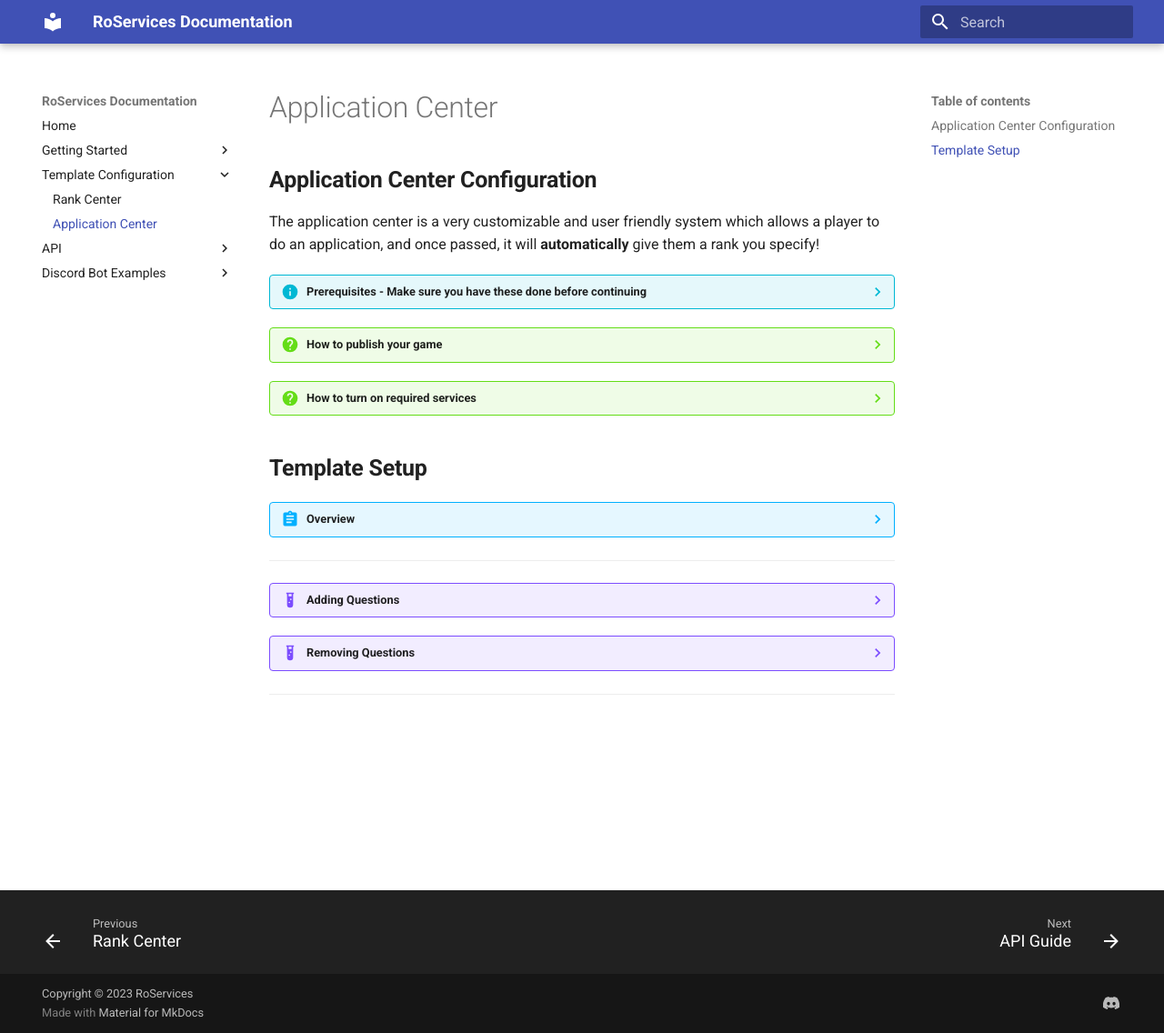
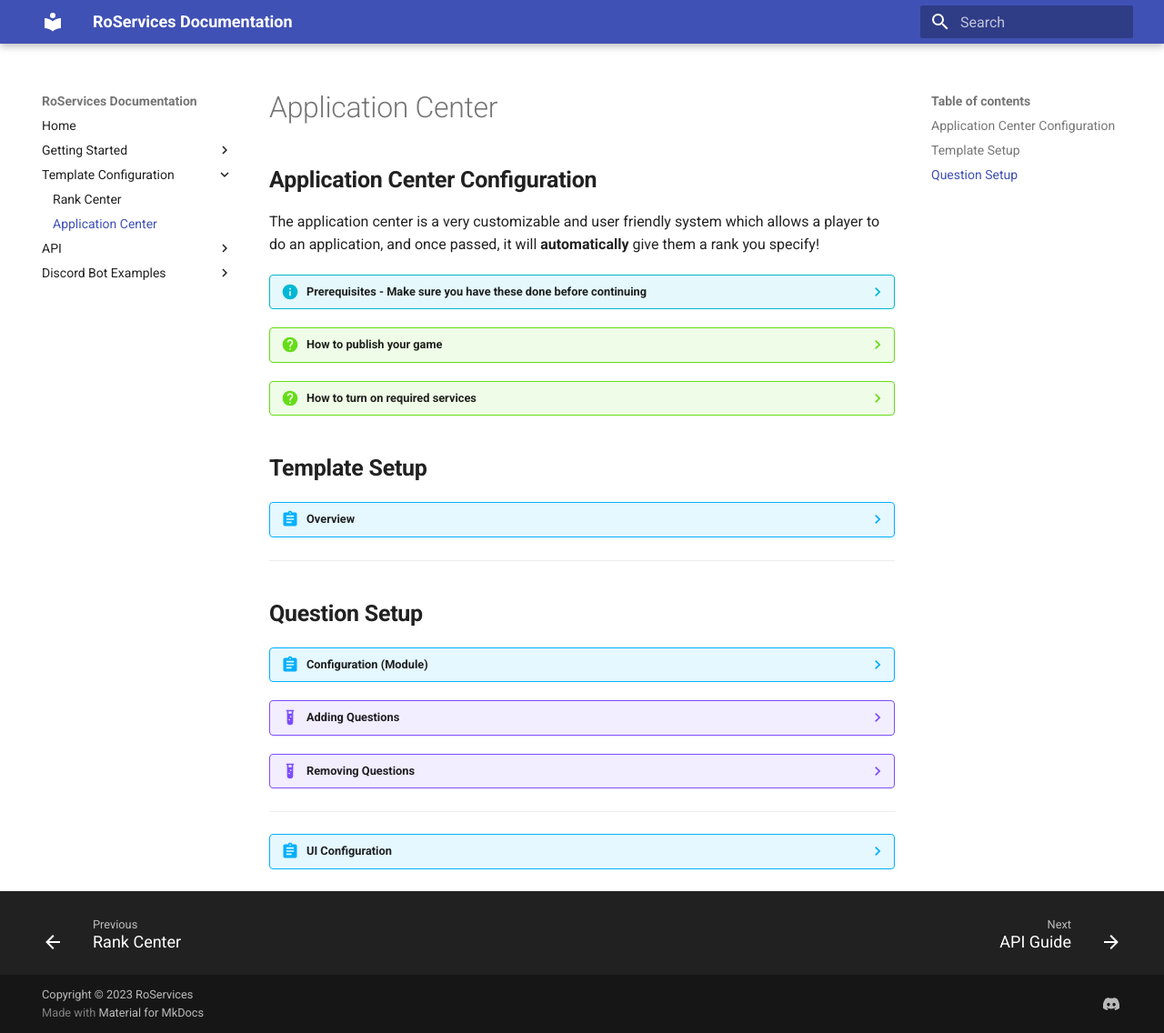
Before and after one commit to RoServicesRBX/rebrand-docs, an MkDocs documentation site: the page built from docs/Setup/ApplicationCenter.md, in a window 1280 px wide and 1136 px high. Shown: the whole window at 91% size. Built offline with MkDocs 1.6.1 and Material for MkDocs 9.7.7, drawn with Linux system fonts in a browser that asks for light colours; some of the changed lines change nothing that is shown.

Commit message:
Updated App center guide

````diff
--- a/docs/Setup/ApplicationCenter.md
+++ b/docs/Setup/ApplicationCenter.md
@@ -42,18 +42,17 @@
 
      *What it should look like when you open it:*
 
-    ![alt text](https://cdn.discordapp.com/attachments/600049019800256564/1065453109603729521/1mKlFIicwe.png "This is what it should look like when you open it")
+    ![alt text](https://cdn.discordapp.com/attachments/600049019800256564/1068972462005551254/w3o31YK6hT.png "This is what it should look like when you open it")
 
     <span style="color:#9966ff"> **Now, publish the game and turn on HTTP Requests, third party teleports, and studio api (optional)** </span>
 
+    Once you've done that, head over to the Explorer tab and click the little arrow next to **ServerScriptService**, open the **RemoteEvents** folder then and double click the script called **APIHandler**.
 
-    Once you've done that, head over to the Explorer tab and click the little arrow next to **ServerScriptService** and double click the module named **Configuration**.
+    ![alt](https://cdn.discordapp.com/attachments/600049019800256564/1068961783555043439/khjIufIcxM.png)
 
-    ![alt](https://cdn.discordapp.com/attachments/600049019800256564/1065461955961307146/Q4pS6839sl.png)
+    **When you open the script, you should see this. This is where all of the basic configuation is done.**
 
-    **When you open the module, you should see this. Here is where all of the configuration for the App Center is done.**
-
-    ![alt](https://cdn.discordapp.com/attachments/600049019800256564/1065462239450120252/jrmk2CYUPa.png)
+    ![alt](https://cdn.discordapp.com/attachments/600049019800256564/1068971377727651993/aZJz6x5LCJ.png)
 
 
     ??? Info "Getting group ID + setting variable"
@@ -71,28 +70,55 @@
 
         *You're now done with that!**
 
-    <span style="color:#9966ff"> **Group Variable** </span>:
+    <span style="color:#9966ff"> **groupID Variable** </span>:
     - The group Variable is used to define what group this rank center is for. Remove the numbers that are in it and replace it with your group ID. (Click the *Click to see* arrow below)
 
-    <span style="color:#9966ff"> **GameKey Variable** </span>:
-    - The game key variable is set the place ID. DO NOT CHANGE THIS.
+    <span style="color:#9966ff"> **gameKey Variable** </span>:
+    - Copy & Paste your gamekey (obtained in the dashboard) into there.
 
-    <span style="color:#9966ff"> **Lives Variable** </span>:
-    - This variable is basically the number of questions a user can get wrong before they fail. By default it is set to 3, but you're able to make it whatever you want.
-
-    <span style="color:#9966ff"> **PassRank Variable** </span>:
+    <span style="color:#9966ff"> **rankID Variable** </span>:
     - This variable is the rank the user will get once they pass the application.
 
-    <span style="color:#9966ff"> **Amount Variable** </span>:
-    - This variable is the amount of question in the application. Be sure that it matches the amount of questions you have inside of the `questions` dictionary.
+    <span style="color:#9966ff"> **successMessage Variable** </span>:
+    - Set the message you want to say after a user has passed the application.
 
+    **To change how many lives you get in the application, change this INT value located in StarterGui under the Values folder in the screenGUI.**
+
+    ![alt](https://cdn.discordapp.com/attachments/600049019800256564/1068975680685084692/mtZKwFHSx3.png)
+
+    !!! Success "End of APIHandler Setup"
 ---
+## **Question Setup**
+
+??? Abstract "Configuration (Module)"
+
+    To configure the Application questions & some UI elements, head to **ReplicatedStorage**, open the **Modules** folder -> **UI_Settings** -> **Core**
+
+    ![alt](https://cdn.discordapp.com/attachments/600049019800256564/1068965235102322788/AqnxDEFQJ5.png)
+
+    **After opening the Module, you should see something similar to this**
+
+    ![alt](https://cdn.discordapp.com/attachments/600049019800256564/1068965808673390624/dmy2dQyqri.png)
+
+    Start by putting your group name and center name into these fields. If you want **Dark** theme, put "Dark" in the theme value. Otherwise, leave it blank if you're making your own UI.
+
+    ![alt](https://cdn.discordapp.com/attachments/600049019800256564/1068974152293298176/PLNqQSg6nH.png)
+
+    Then Start Configuring the questions.
+
+    Things to remember:
+
+    - Adjust the **Amount Variable** to how many questions you have
+    - All Questions **require** 4 answer choices
+    - Change the number after "Question" to the question number.
+
+    ![alt](https://cdn.discordapp.com/attachments/600049019800256564/1068967448881156256/3AzwDHi4EE.png)
 
 ??? Example "Adding Questions"
 
     Adding and removing questions is a very basic process. In order to do this, find the questions dictionary, it should look like this:
 
-    ![alt](https://cdn.discordapp.com/attachments/600049019800256564/1065464252690862100/Vf1gSLvnMx.png)
+    ![alt](https://cdn.discordapp.com/attachments/600049019800256564/1068968379966304317/QNKb6C3lxp.png)
 
     **By default the application center comes with three pre-made questions. Replace each value with whatever you want for it.**
 
@@ -104,7 +130,7 @@
 
     **Adding questions**
 
-    To add a question, copy one of the question dictionaries, and paste it after an };. Then change the question number to the question it is.
+    To add a question, copy one of the question dictionaries, and paste it after an };. Then change the question number to the question it is. (Remember to change the total number of questions as well!)
 
     ```lua
     Question1 = {
@@ -117,11 +143,17 @@
             };
     ```
 
-    ![Gif](https://cdn.discordapp.com/attachments/600049019800256564/1065465695325917244/ssd.gif)
+    ![Gif](https://cdn.discordapp.com/attachments/600049019800256564/1068968057562742864/appgif.gif)
 
 ??? Example "Removing Questions"
 
     To remove questions, its pretty simple. Do the exact same thing as adding a question, except delete the question.
 
-    ![Gif](https://cdn.discordapp.com/attachments/600049019800256564/1065466566709362718/ss2.gif)
+    ![Gif](https://cdn.discordapp.com/attachments/600049019800256564/1068968792841003058/app2.gif)
 ---
+
+??? Abstract "UI Configuration"
+
+    Like many others, we believe that the ability to customize things to your personal liking is an absolute. Our Application Centers allow you to adjust or even redesign the template UI. To get started go **StarterGUI** and open up the ScreenGUI. Feel free to do whatever you want.
+
+    ![alt](https://cdn.discordapp.com/attachments/600049019800256564/1068975083051294871/byezalbyr6.png)
````
